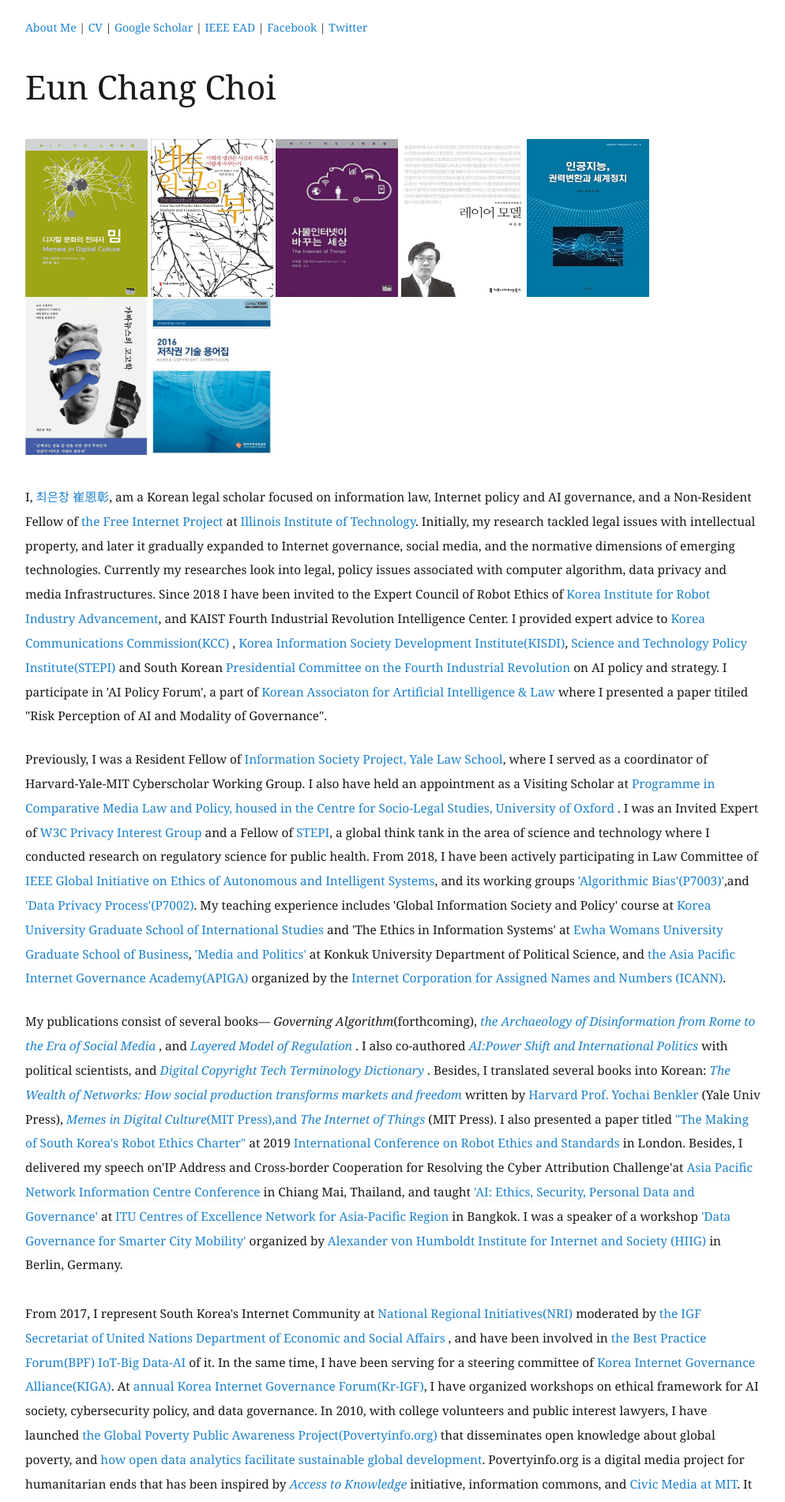
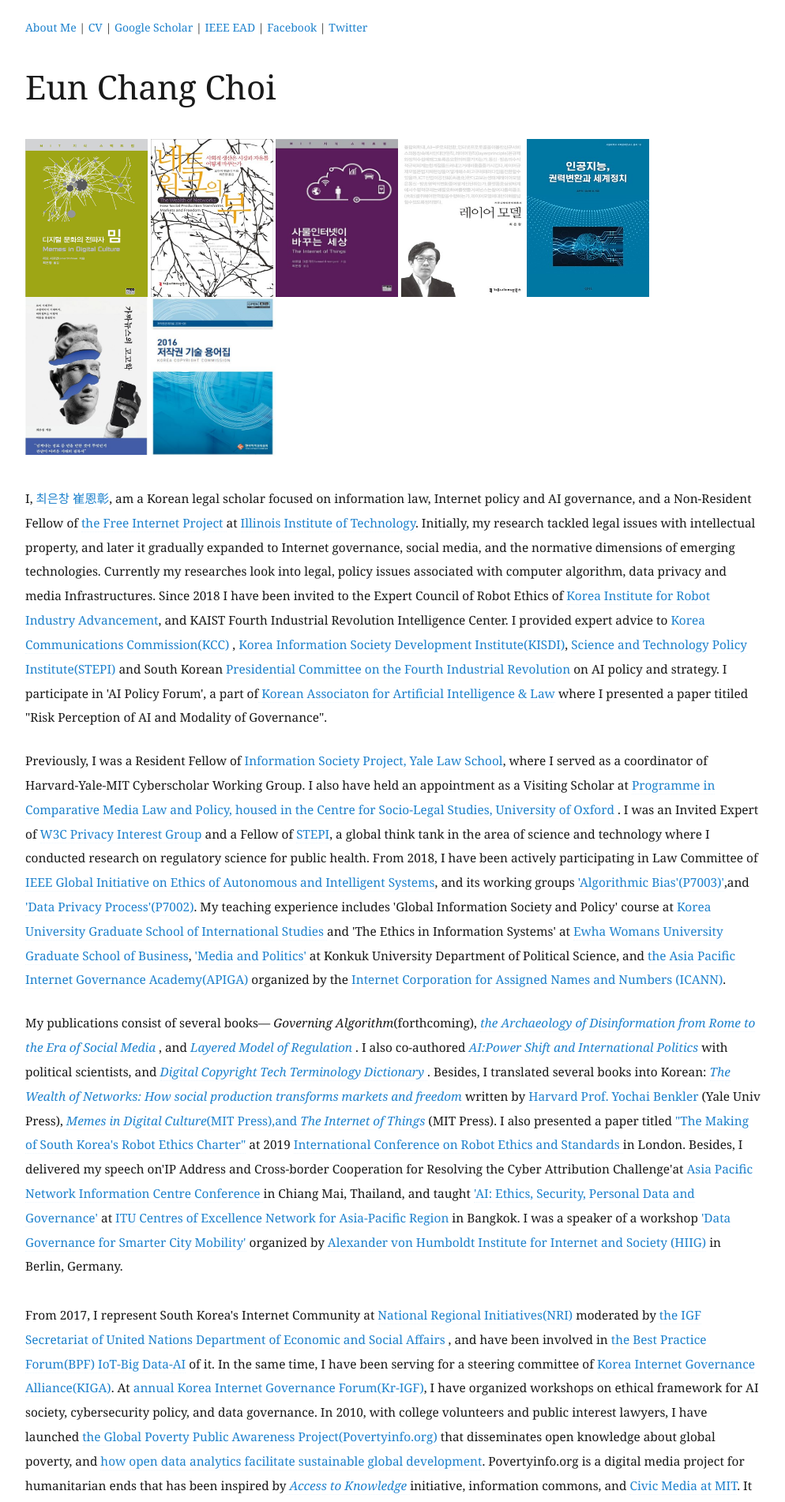
Before and after one commit to eunchangchoi/eunchangchoi.github.io, a Jekyll site: the page built from index.md, in a window 1280 px wide. Shown: the top 1902 px of the page at 79% size, without its empty margins (68-1062 px from the left). Built offline with Jekyll 4.4.1, drawn with Linux system fonts in a browser that asks for light colours.

Commit message:
Update index.md

```diff
--- a/index.md
+++ b/index.md
@@ -16,7 +16,7 @@ title: "Eun Chang Choi"
  <a href="http://www.kyobobook.co.kr/product/detailViewKor.laf?ejkGb=KOR&mallGb=KOR&barcode=9788946062726&orderClick=LAH&Kc="><img style="vertical-align:top;height:200px;width:155px;" src="images/book3.jpg"></a>
  <a href="http://www.kyobobook.co.kr/product/detailViewKor.laf?barcode=9791130437002&orderClick=357"><img style="vertical-align:top;height:200px;width:155px;" src="images/book4.jpg"></a> <a href="http://www.kyobobook.co.kr/product/detailViewKor.laf?ejkGb=KOR&mallGb=KOR&barcode=9788964361436&orderClick=LAH&Kc="><img style="vertical-align:top;height:200px;width:155px;" src="images/book5.jpg"> </a>
   <a href="http://www.kyobobook.co.kr/product/detailViewKor.laf?mallGb=KOR&ejkGb=KOR&linkClass=17090303&barcode=9788962623222"><img style="vertical-align:top;height:200px;width:155px;" src="images/book6.png"></a>
-  <a href="http://view.copyright.or.kr:8080/SynapDocViewServer/viewer/doc.html?key=000000006ba186290172c9470e3d36b4&contextPath=/SynapDocViewServer"><img style="vertical-align:top;height:200px;width:155px;" src="images/book7.png"></a>
+  <a href="http://view.copyright.or.kr:8080/SynapDocViewServer/viewer/doc.html?key=000000006ba186290172c9470e3d36b4&contextPath=/SynapDocViewServer"><img style="vertical-align:top;height:202px;width:158px;" src="images/book7.png"></a>
  <br>
  <br>
 <p style="font-size:1.1em">I,<a href="https://igf2019.sched.com/eunchangchoi"> 최은창 崔恩彰</a>,
```
